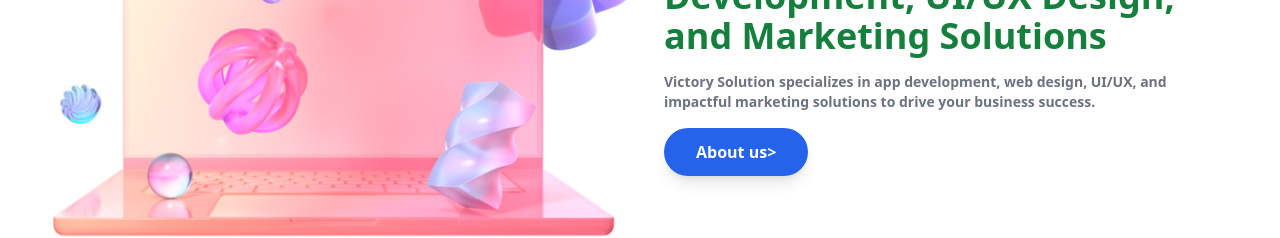
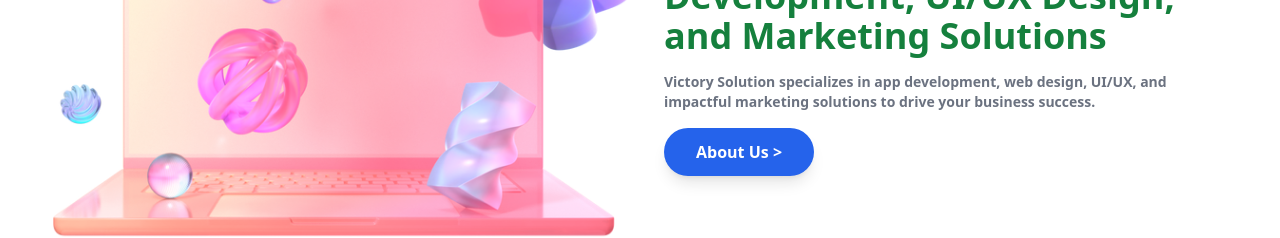
Before and after one commit to venkatasai-517/bvs-website, a React (Vite) app: page / in a window 1280 px wide. Shown: the part 960-1198 px from the top of the page. Built offline with nearby package versions, Linux system fonts and the light colour scheme.

Commit message:
link fixed

```diff
--- a/src/components/home/About.jsx
+++ b/src/components/home/About.jsx
@@ -1,4 +1,5 @@
 import React from "react";
+import { Link } from "react-router-dom";
 
 const About = () => {
   return (
@@ -15,9 +16,9 @@
           Victory Solution specializes in app development, web design, UI/UX,
           and impactful marketing solutions to drive your business success.
         </p>
-        <button className="bg-blue-600 outline-none text-white rounded-3xl px-8 py-3 font-bold shadow-lg hover:shadow-xl hover:-translate-y-1 hover:scale-105 transition-all duration-150">
-            {'About us>'}
-        </button>
+        <Link to='/aboutus' className="inline-block bg-blue-600 outline-none text-white rounded-3xl px-8 py-3 font-bold shadow-lg hover:shadow-xl hover:-translate-y-1 hover:scale-105 transition-all duration-150">
+           About Us &gt;
+        </Link>
       </div>
     </div>
   );
```
